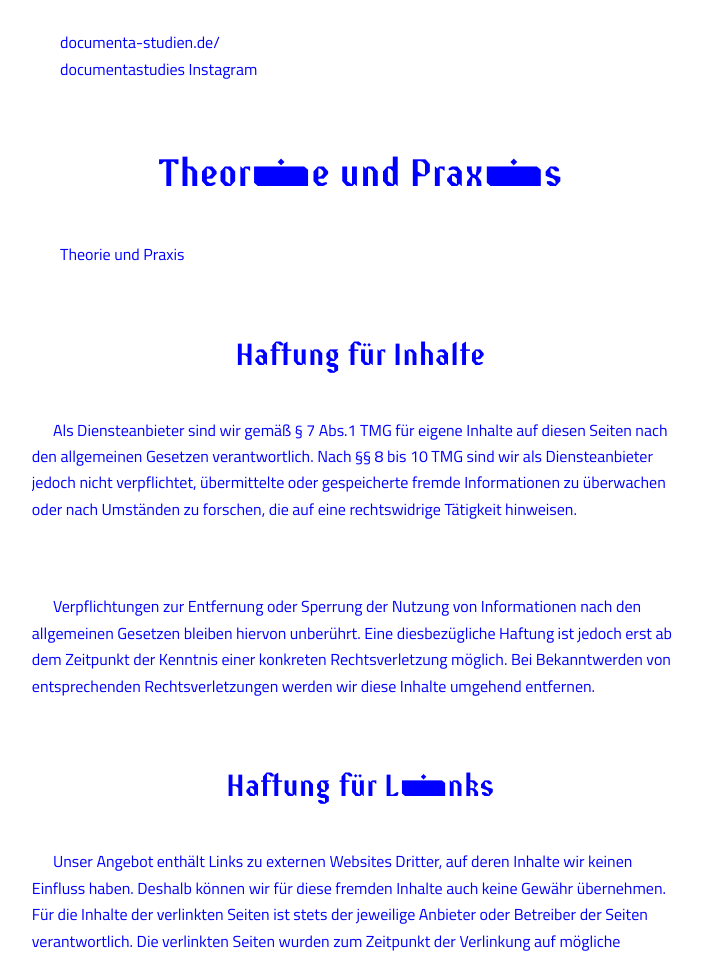
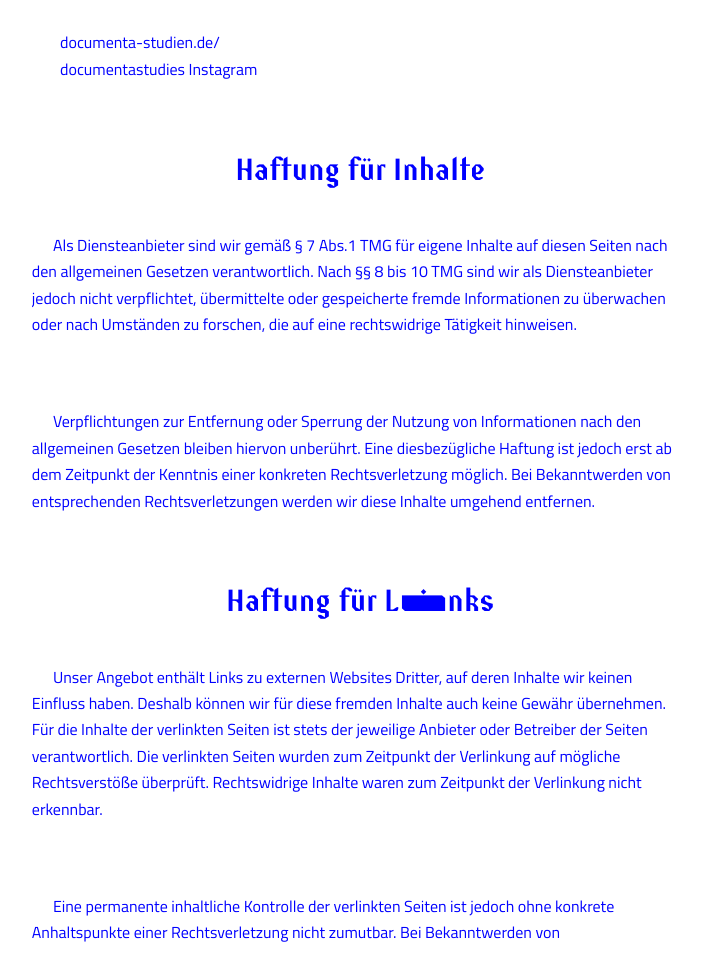
Before and after one commit to cyberfeminism/cyberfeminism, a plain HTML site: page impressum.html in a window 1280 px wide. Shown: the part 1677-2630 px from the top of the page, without its empty margins (229-932 px from the left). Drawn offline with Linux system fonts and the light colour scheme.

Commit message:
Update impressum.html

```diff
--- a/impressum.html
+++ b/impressum.html
@@ -76,10 +76,7 @@
         <a href="https://www.instagram.com/documentastudies/" target="blank_">documentastudies Instagram</a>
       </p>
 
-      <h2 style="text-align: left;">Theorie und Praxis</h2>
-      <p>
-        <a href="https://tupviskom.net/" target="blank_">Theorie und Praxis</a>
-      </p>
+
 
 
     <h3 style="text-align: left;">Haftung für Inhalte</h3>
```
